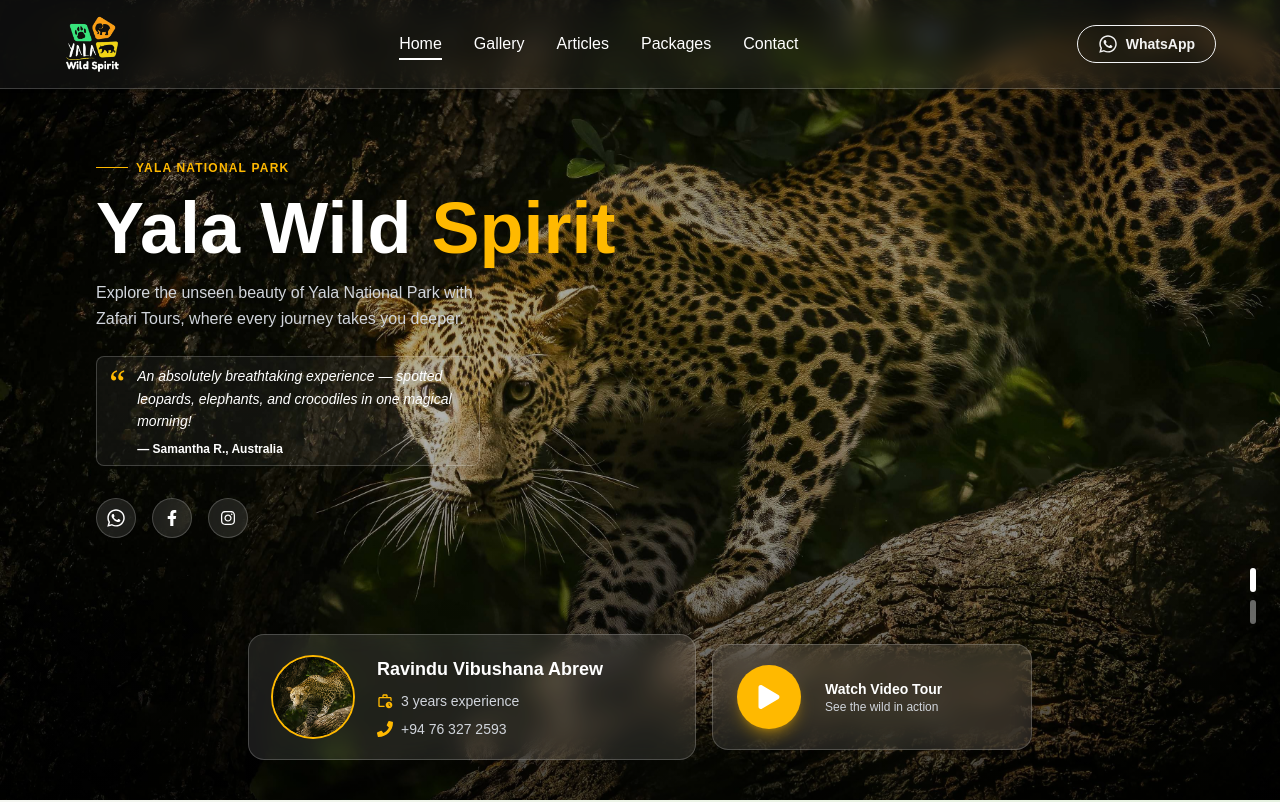
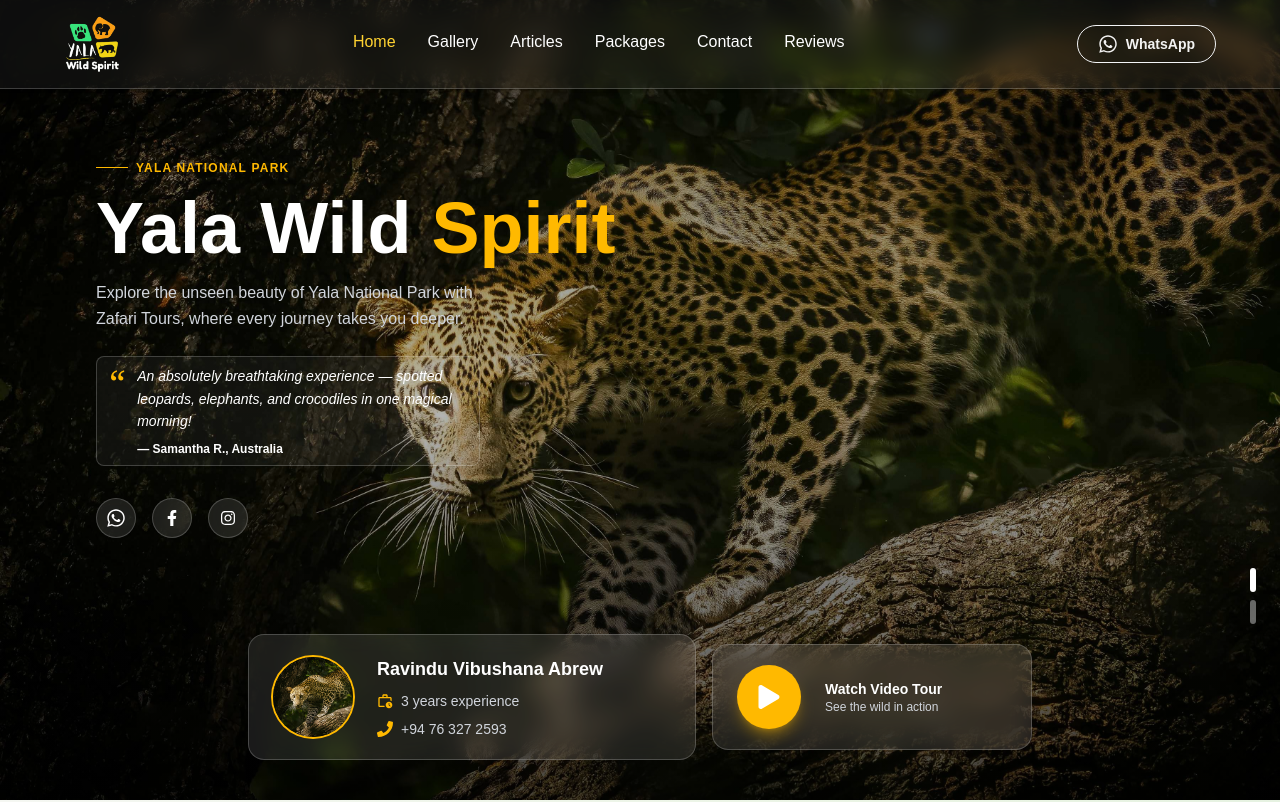
Before and after one commit to vibutoursandsafari/zafari-yala, a Next.js app: page / in a window 1280 px wide. Shown: the top 802 px of the page. Built offline with nearby package versions, Linux system fonts and the light colour scheme; no server answers; the database is empty.

Commit message:
Add Reviews nav link

```diff
--- a/src/app/page.tsx
+++ b/src/app/page.tsx
@@ -5,7 +5,6 @@ import Hero from "@/components/home/Hero";
 import Packages from "@/components/home/Packages";
 import Reviews from "@/components/home/Reviews";
 import RoadMap from "@/components/home/RoadMap";
-import Image from "next/image";
 
 export default function Home() {
   return (
--- a/src/components/layout/Header.tsx
+++ b/src/components/layout/Header.tsx
@@ -2,52 +2,56 @@
 
 import Link from 'next/link';
 import Image from 'next/image';
-import { useEffect, useState } from 'react';
+import { type MouseEvent, useEffect, useState } from 'react';
 import { usePathname, useRouter } from 'next/navigation';
 import { FaWhatsapp } from 'react-icons/fa';
 
 export default function Header() {
   // Header color only transparent when over hero section
   const [isOverHero, setIsOverHero] = useState(false);
-  const [hash, setHash] = useState('');
+  const [activeSection, setActiveSection] = useState('hero');
   const pathname = usePathname();
   useEffect(() => {
-    // Only observe hero on home page
+    // Track the section currently in view on the home page
     if (pathname !== '/') {
       return;
     }
 
-    const heroSection = document.getElementById('hero');
-    if (!heroSection) {
-      return;
-    }
+    const sectionIds = ['hero', 'packages', 'contact', 'reviews'];
 
-    const observer = new IntersectionObserver(
-      ([entry]) => {
-        setIsOverHero(entry.isIntersecting);
-      },
-      { threshold: 0.1 }
-    );
+    const syncActiveSection = () => {
+      const headerOffset = 140;
+      const scrollPosition = window.scrollY + headerOffset;
+      let currentSection = 'hero';
 
-    observer.observe(heroSection);
+      for (const id of sectionIds) {
+        const element = document.getElementById(id);
+        if (!element) continue;
+
+        if (scrollPosition >= element.offsetTop) {
+          currentSection = id;
+        }
+      }
+
+      setActiveSection(currentSection);
+      setIsOverHero(currentSection === 'hero');
+    };
+
+    syncActiveSection();
+    window.addEventListener('scroll', syncActiveSection, { passive: true });
+    window.addEventListener('resize', syncActiveSection);
+
     return () => {
-      observer.disconnect();
-      setIsOverHero(false);
+      window.removeEventListener('scroll', syncActiveSection);
+      window.removeEventListener('resize', syncActiveSection);
     };
   }, [pathname]);
 
-  useEffect(() => {
-    if (typeof window === 'undefined') return;
-    const updateHash = () => setHash(window.location.hash || '');
-    updateHash();
-    window.addEventListener('hashchange', updateHash);
-    return () => window.removeEventListener('hashchange', updateHash);
-  }, []);
-
   const router = useRouter();
 
-  const handleScroll = (e: any, id: string) => {
+  const handleScroll = (e: MouseEvent<HTMLAnchorElement>, id: string) => {
     e?.preventDefault?.();
+    setActiveSection(id);
     if (typeof window === 'undefined') {
       router.push('/#' + id);
       return;
@@ -63,6 +67,11 @@ export default function Header() {
   const headerBg = (isOverHero && pathname === '/')
     ? 'bg-white/5 backdrop-blur-md border-white/20'
     : 'bg-[#022814]/95 backdrop-blur-sm border-[#022814]/60';
+
+  const isActiveRoute = (route: string) => pathname === route;
+  const isActiveSection = (sectionId: string) => pathname === '/' && activeSection === sectionId;
+  const navLabelClass = (active: boolean) => `group relative inline-flex pb-1 transition-colors duration-300 ${active ? 'text-amber-300' : 'text-white hover:text-amber-200'}`;
+  const navUnderlineClass = (active: boolean) => `absolute -bottom-1 left-0 h-0.5 origin-left rounded-full transition-transform duration-300 ${active ? 'scale-x-100 bg-amber-400 shadow-[0_0_10px_rgba(251,191,36,0.45)]' : 'scale-x-0 bg-amber-300 group-hover:scale-x-100'}`;
 
   // Hide header on admin routes
   if (pathname?.startsWith('/admin')) {
@@ -95,40 +104,48 @@ export default function Header() {
         <nav className="hidden md:flex items-center space-x-8">
           <Link
             href="/"
-            className="text-white hover:text-white transition-all duration-300 relative group"
+            className={navLabelClass(isActiveRoute('/') || isActiveSection('hero'))}
           >
             Home
-            <span className={`absolute -bottom-1 left-0 h-0.5 bg-white transition-all duration-300 ${pathname === '/' ? 'w-full' : 'w-0 group-hover:w-full'}`}></span>
+            <span className={navUnderlineClass(isActiveRoute('/') || isActiveSection('hero'))} />
           </Link>
           <Link
             href="/gallery"
-            className="text-white hover:text-white transition-all duration-300 relative group"
+            className={navLabelClass(isActiveRoute('/gallery'))}
           >
             Gallery
-            <span className={`absolute -bottom-1 left-0 h-0.5 bg-white transition-all duration-300 ${pathname === '/gallery' ? 'w-full' : 'w-0 group-hover:w-full'}`}></span>
+            <span className={navUnderlineClass(isActiveRoute('/gallery'))} />
           </Link>
           <Link
             href="/articles"
-            className="text-white hover:text-white transition-all duration-300 relative group"
+            className={navLabelClass(isActiveRoute('/articles'))}
           >
             Articles
-            <span className={`absolute -bottom-1 left-0 h-0.5 bg-white transition-all duration-300 ${pathname === '/articles' ? 'w-full' : 'w-0 group-hover:w-full'}`}></span>
+            <span className={navUnderlineClass(isActiveRoute('/articles'))} />
           </Link>
           <a
             href="#packages"
             onClick={(e) => handleScroll(e, 'packages')}
-            className="text-white hover:text-white transition-all duration-300 relative group"
+            className={navLabelClass(isActiveSection('packages'))}
           >
             Packages
-            <span className={`absolute -bottom-1 left-0 h-0.5 bg-white transition-all duration-300 ${hash === '#packages' ? 'w-full' : 'w-0 group-hover:w-full'}`}></span>
+            <span className={navUnderlineClass(isActiveSection('packages'))} />
           </a>
           <a
             href="#contact"
             onClick={(e) => handleScroll(e, 'contact')}
-            className="text-white hover:text-white transition-all duration-300 relative group"
+            className={navLabelClass(isActiveSection('contact'))}
           >
             Contact
-            <span className={`absolute -bottom-1 left-0 h-0.5 bg-white transition-all duration-300 ${hash === '#contact' ? 'w-full' : 'w-0 group-hover:w-full'}`}></span>
+            <span className={navUnderlineClass(isActiveSection('contact'))} />
+          </a>
+          <a
+            href="#reviews"
+            onClick={(e) => handleScroll(e, 'reviews')}
+            className={navLabelClass(isActiveSection('reviews'))}
+          >
+            Reviews
+            <span className={navUnderlineClass(isActiveSection('reviews'))} />
           </a>
         </nav>
 
```
